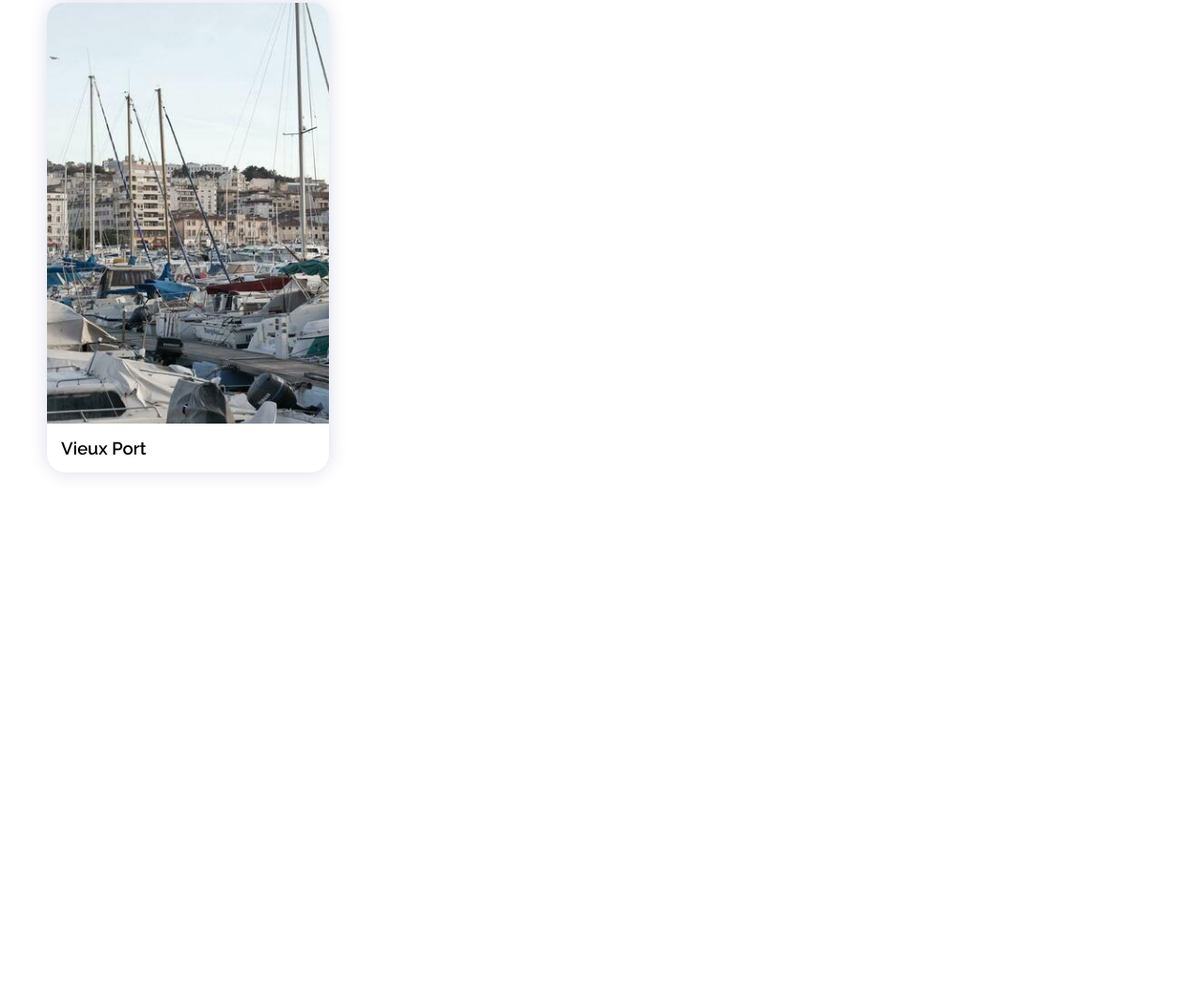
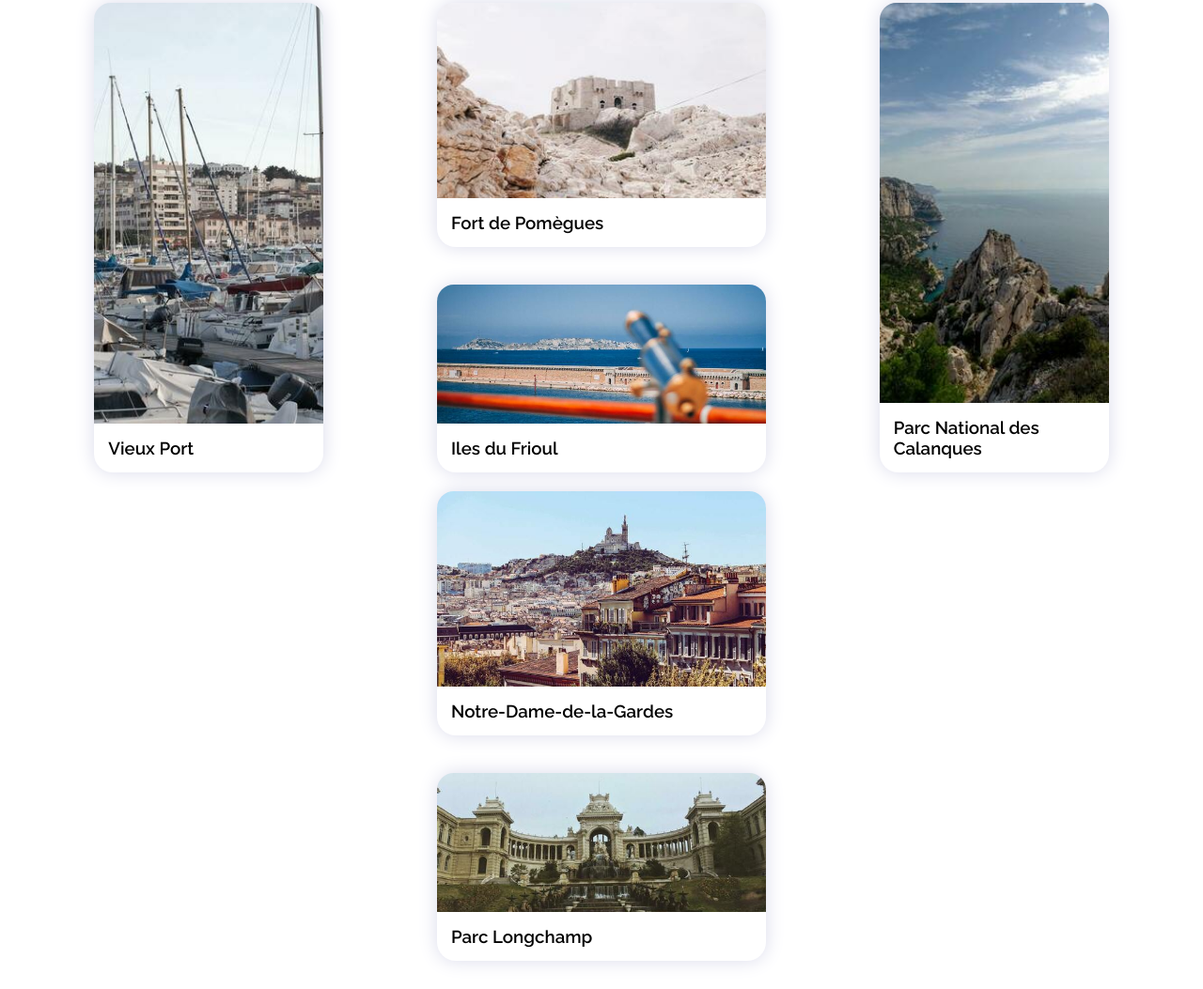
Before and after one commit to n3ographic/cpm2_2021_p1_front_abric, a plain HTML site: page index.html in a window 1280 px wide. Shown: the part 2627-3680 px from the top of the page at 94% size. Before the commit the page ends 3160 px from the top, so only its background shows below. Drawn offline with Linux system fonts and the light colour scheme.

Commit message:
ajout de toutes les autres box activités en trois format Normal SMALL et EXTRASMALL

```diff
--- a/index.html
+++ b/index.html
@@ -281,16 +281,64 @@
 
         </section>
 
-        <section id="activite">
+        <section id="activiteGeneral">
             <h2>Activités à Marseille</h2>
 
+                <div id="activite">
+                    <div class="activiteBox">
+                        <div class="activiteImgUn"></div>
+                        <div class="activiteInfo">
+                            <h3>Vieux Port</h3>
+                        </div>
+                    </div>
 
-                <div class="activiteBox">
-                    <div class="activiteImgUn"></div>
-                    <div class="activiteInfo">
-                        <h3>Vieux Port</h3>
+                    <div>
+                        <div class="activiteBoxSmall">
+                            <div class="activiteImgDeux"></div>
+                            <div class="activiteInfo">
+                                <h3>Fort de Pomègues</h3>
+                            </div>
+                        </div>
+
+                        <div class="activiteBoxExtraSmall">
+                            <div class="activiteImgTrois"></div>
+                            <div class="activiteInfo">
+                                <h3>Iles du Frioul</h3>
+                            </div>
+                        </div>
                     </div>
+
+
+
+                            <div class="activiteBox">
+                                <div class="activiteImgQuatre"></div>
+                                <div class="activiteInfo">
+                                    <h3>Parc National des Calanques</h3>
+                                </div>
+                            </div>
+
+                            <div>
+                                <div class="activiteBoxSmall">
+                                    <div class="activiteImgCinq"></div>
+                                    <div class="activiteInfo">
+                                        <h3>Notre-Dame-de-la-Gardes</h3>
+                                    </div>
+                                </div>
+
+                                <div class="activiteBoxExtraSmall">
+                                    <div class="activiteImgSix"></div>
+                                    <div class="activiteInfo">
+                                        <h3>Parc Longchamp</h3>
+                                    </div>
+                                </div>
+                            </div>
+
+
+
+
                 </div>
+
+
 
         </section>
 
--- a/style.css
+++ b/style.css
@@ -20,7 +20,7 @@ h1, h2, h3, h4, h5, h6{
 }
 
 
-#hebergementSearch, #hebergementGeneral, #menu, #activite{
+#hebergementSearch, #hebergementGeneral, #menu, #activiteGeneral{
     margin: 30px;
 }
 @media screen and (max-width: 768px) {
@@ -495,26 +495,95 @@ CODE DE LA PARTIE HEBERGEMENT
 
 }
 
+#activite{
+    display: flex;
+    flex-wrap: wrap;
+    flex-direction: row;
+    justify-content: space-around;
+    align-items: center;
+}
+
 .activiteBox{
     margin: 20px 20px;
     display: flex;
     flex-direction: column;
     height: 500px;
-    width: 300px;
+    width: 20%;
     background-color: white;
     border-radius: 20px;
     box-shadow: 0px 0px 20px rgb(218, 219, 235);
 
 }
 
+.activiteBoxSmall{
+    /*margin: 20px 20px;*/
+    display: flex;
+    flex-direction: column;
+    height: 260px;
+    width: 350px;
+    background-color: white;
+    border-radius: 20px;
+    box-shadow: 0px 0px 20px rgb(218, 219, 235);
+    margin-bottom: 40px;
+}
+
+.activiteBoxExtraSmall{
+    /*margin: 20px 20px;*/
+    display: flex;
+    flex-direction: column;
+    height: 200px;
+    width: 350px;
+    background-color: white;
+    border-radius: 20px;
+    box-shadow: 0px 0px 20px rgb(218, 219, 235);
+}
+
 .activiteImgUn{
     background-image: url(ressources/images/activites/4_small/reno-laithienne-QUgJhdY5Fyk-unsplash.jpg);
 }
+.activiteImgDeux{
+    background-image: url(ressources/images/activites/4_small/paul-hermann-QFTrLdQIRhI-unsplash.jpg);
+}
+.activiteImgTrois{
+    background-image: url(ressources/images/activites/4_small/kevin-hikari-rV_Qd1l-VXg-unsplash.jpg);
+}
 
-.activiteImgUn{
+.activiteImgQuatre{
+    background-image: url(ressources/images/activites/4_small/kilyan-sockalingum-NR8-cBCN3aI-unsplash.jpg);
+}
+
+.activiteImgCinq{
+        background-image: url(ressources/images/activites/4_small/florian-wehde-xW9e8gdotxI-unsplash.jpg);
+    }
+
+.activiteImgSix{
+    background-image: url(ressources/images/activites/4_small/lena-paulin-wH2-EJoDcV0-unsplash.jpg);
+}
+/*LARGE BOX*/
+.activiteImgUn, .activiteImgQuatre{
 
     width: 100%;
     height: 450px;
+    background-size:cover;
+    background-position: center;
+    background-repeat: no-repeat;
+    border-radius: 18px 18px 0px 0px;
+}
+
+/*SMALL BOX*/
+.activiteImgDeux, .activiteImgCinq{
+    width: 100%;
+    height: 250px;
+    background-size:cover;
+    background-position: center;
+    background-repeat: no-repeat;
+    border-radius: 18px 18px 0px 0px;
+
+}
+
+.activiteImgTrois, .activiteImgSix{
+    width: 100%;
+    height: 200px;
     background-size:cover;
     background-position: center;
     background-repeat: no-repeat;
```
